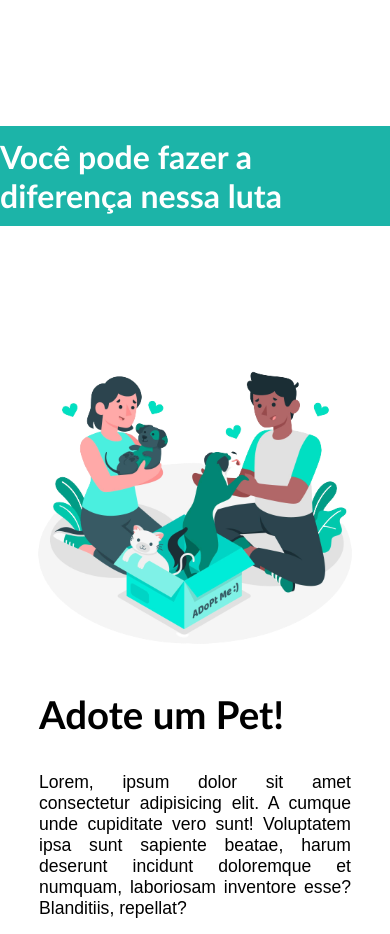
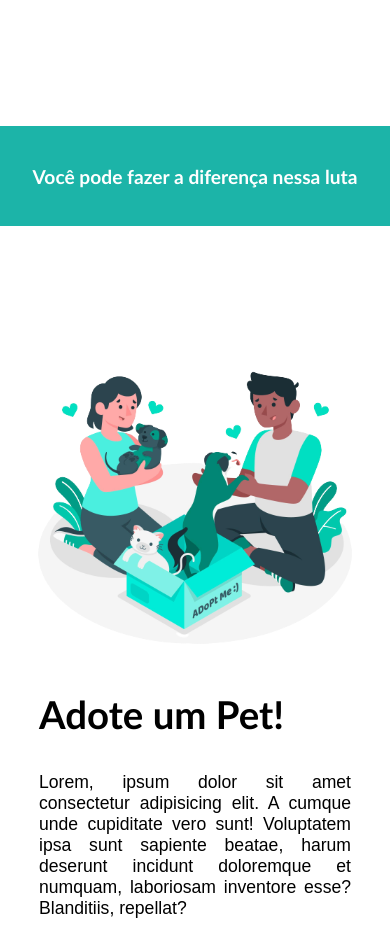
Before and after one commit to Julio-Norberto/Valentes-de-sirinhaem, a React (Vite) app: page / in a window 390 px wide. Shown: the part 1040-1974 px from the top of the page. Built offline with nearby package versions, Linux system fonts and the light colour scheme.

Commit message:
feat: configuring responsivity in Bar component for mobile

```diff
--- a/src/components/Bar/bar.css
+++ b/src/components/Bar/bar.css
@@ -8,3 +8,9 @@
   color: #fff;
   margin-top: 200px;
 }
+
+@media (min-width: 300px) and (max-width: 750px) {
+  .bar-container h1 {
+    font-size: 1.2em;
+  }
+}
```
